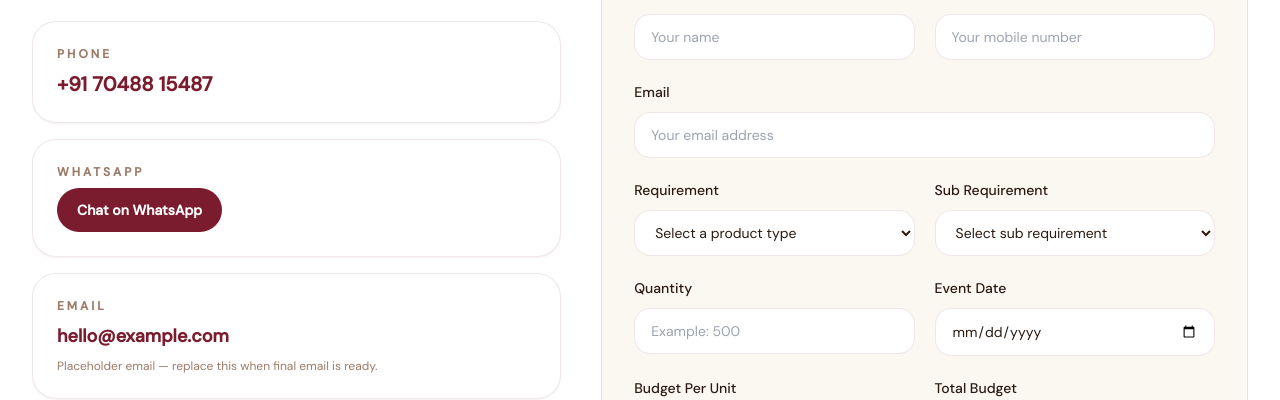
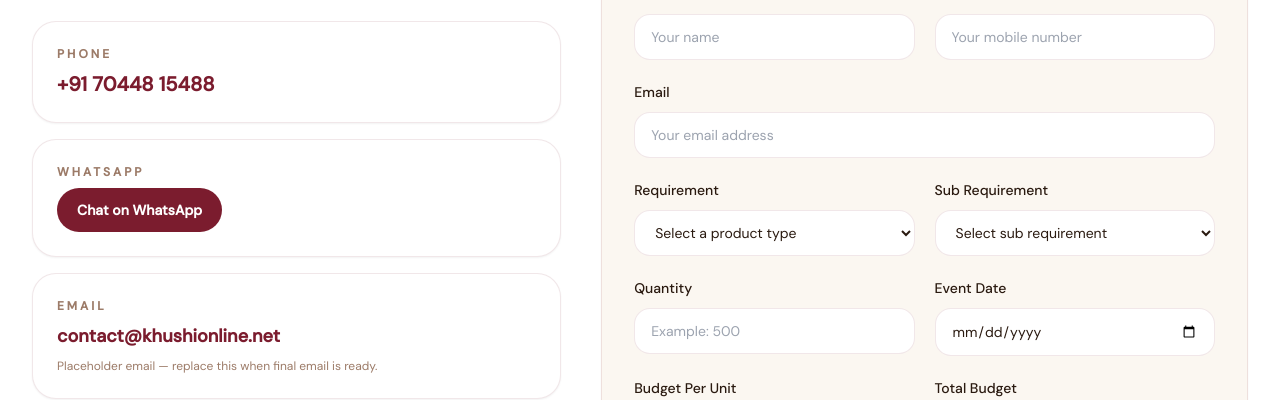
Before and after one commit to JasonDebnath001/beyond-invitation, a Next.js app: page /contact in a window 1280 px wide. Shown: the part 692-1092 px from the top of the page. Built offline with nearby package versions, Linux system fonts and the light colour scheme; no server answers; a web font is replaced by a local one.

Commit message:
contact fix

```diff
--- a/app/contact/page.tsx
+++ b/app/contact/page.tsx
@@ -2,9 +2,9 @@ import type { Metadata } from "next";
 import Link from "next/link";
 import ContactLeadForm from "@/components/ContactLeadForm";
 
-const phoneNumber = "7048815487";
-const displayPhone = "+91 70488 15487";
-const placeholderEmail = "hello@example.com";
+const phoneNumber = "7044815488";
+const displayPhone = "+91 70448 15488";
+const placeholderEmail = "contact@khushionline.net";
 
 export const metadata: Metadata = {
   title: "Contact Us | Shahi Cards",
```
